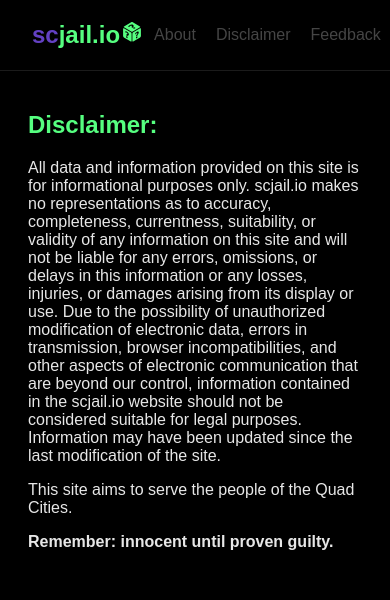
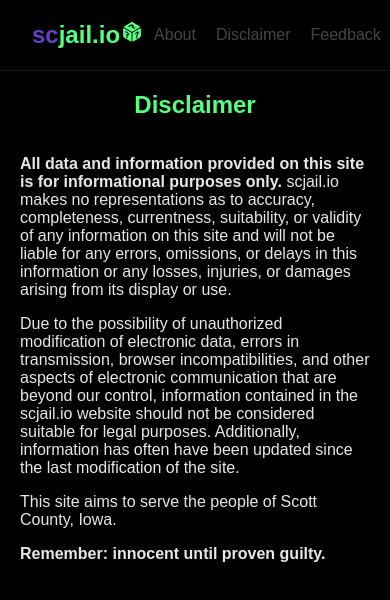
Before and after one commit to ljkeller/jotify, a Next.js app: page /disclaimer in a window 390 px wide. Shown: the top 600 px of the page. Built offline with nearby package versions, Linux system fonts and the light colour scheme; a web font is replaced by a local one.

Commit message:
Mobile friendly disclaimer
Also, improved desktop styling

```diff
--- a/app/disclaimer/page.jsx
+++ b/app/disclaimer/page.jsx
@@ -10,21 +10,21 @@ export const metadata = {
 export default function Disclaimer() {
   return (
     <div className={`${m_plus_2.className} ${styles.container}`}>
+      <h2 className={styles.header}>Disclaimer</h2>
       <div className={`${styles.disclaimer}`}>
-                <h2 className={styles.header}>Disclaimer:</h2>
-                <p>All data and information provided on this site is for informational purposes only.
+        <p className={styles.disclaimerText}><strong>All data and information provided on this site is for informational purposes only. </strong>
           scjail.io makes no representations as to accuracy, completeness, currentness, suitability, or validity of any information on this site and will not be liable for any errors, omissions, or delays in this information or any losses, injuries, or damages arising from its display or use.
-
+        </p>
+        <p className={styles.disclaimerText}>
           Due to the possibility of unauthorized modification of electronic data, errors in transmission, browser incompatibilities, and other aspects of electronic communication that are beyond our control, information contained in the scjail.io website should not be considered suitable for legal purposes.
-
-                    Information may have been updated since the last modification of the site.
+          Additionally, information has often have been updated since the last modification of the site.
         </p>
 
-                <p>This site aims to serve the people of the Quad Cities.</p>
+        <p className={styles.disclaimerText}>This site aims to serve the people of Scott County, Iowa.</p>
 
-                <b>Remember: innocent until proven guilty.</b>
+        <p className={styles.disclaimerText}><b>Remember: innocent until proven guilty.</b></p>
       </div >
-        </div>
+    </div >
 
   );
 }
--- a/styles/Disclaimer.module.css
+++ b/styles/Disclaimer.module.css
@@ -1,17 +1,27 @@
 .container {
   min-height: 100vh;
-    padding: 0 0.5rem;
   display: flex;
   flex-direction: column;
-    justify-content: space-between;
   align-items: center;
   color: var(--text-light);
 }
 
 .header {
   color: var(--primary-color);
+  font-size: clamp(1.5rem, 5vw, 2rem);
 }
 
 .disclaimer {
-    padding: 20px;
+  padding: 0 20px;
 }
+
+.disclaimerText {
+  font-size: clamp(1rem, 2.5vw, 1.2rem);
+  color: var(--text-light);
+}
+
+@media (min-width: 768px) {
+  .disclaimer {
+    max-width: 50%;
+  }
+}
```
Lines whose indentation alone changed are shown as unchanged.
